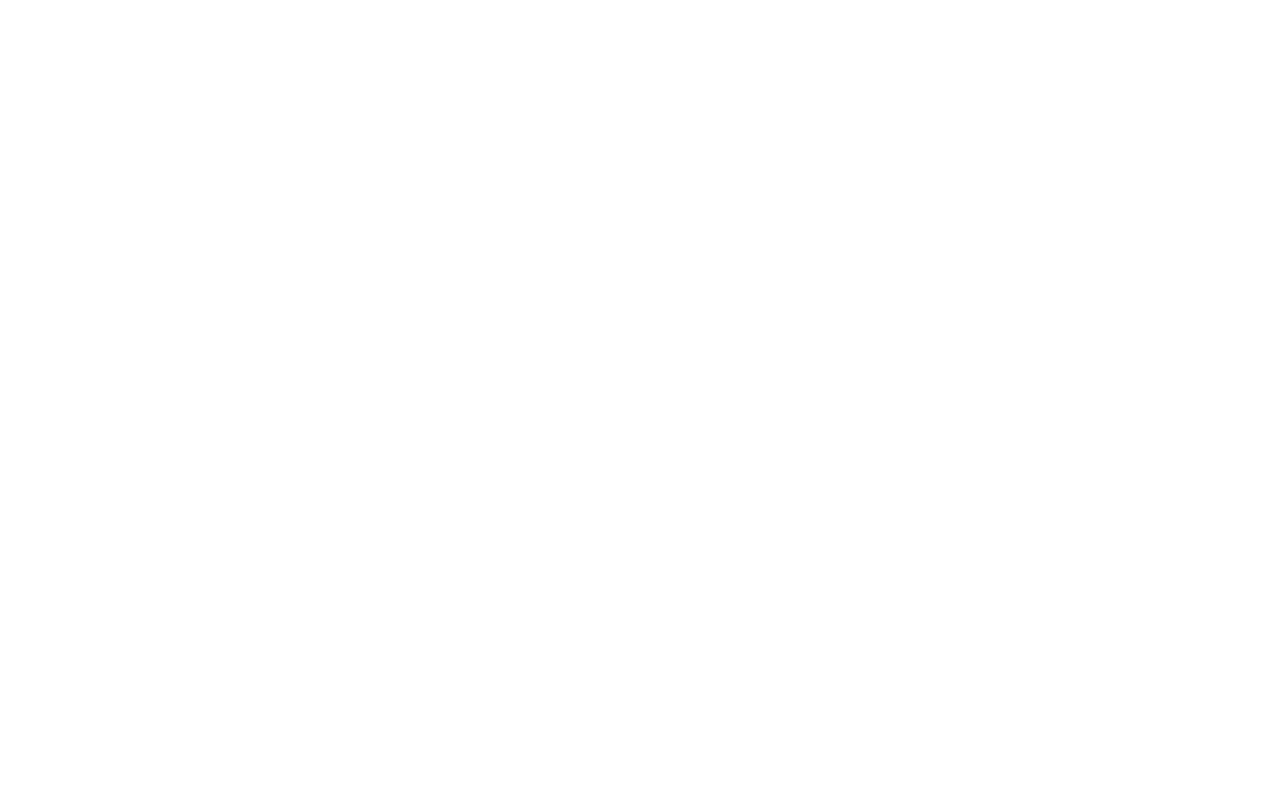
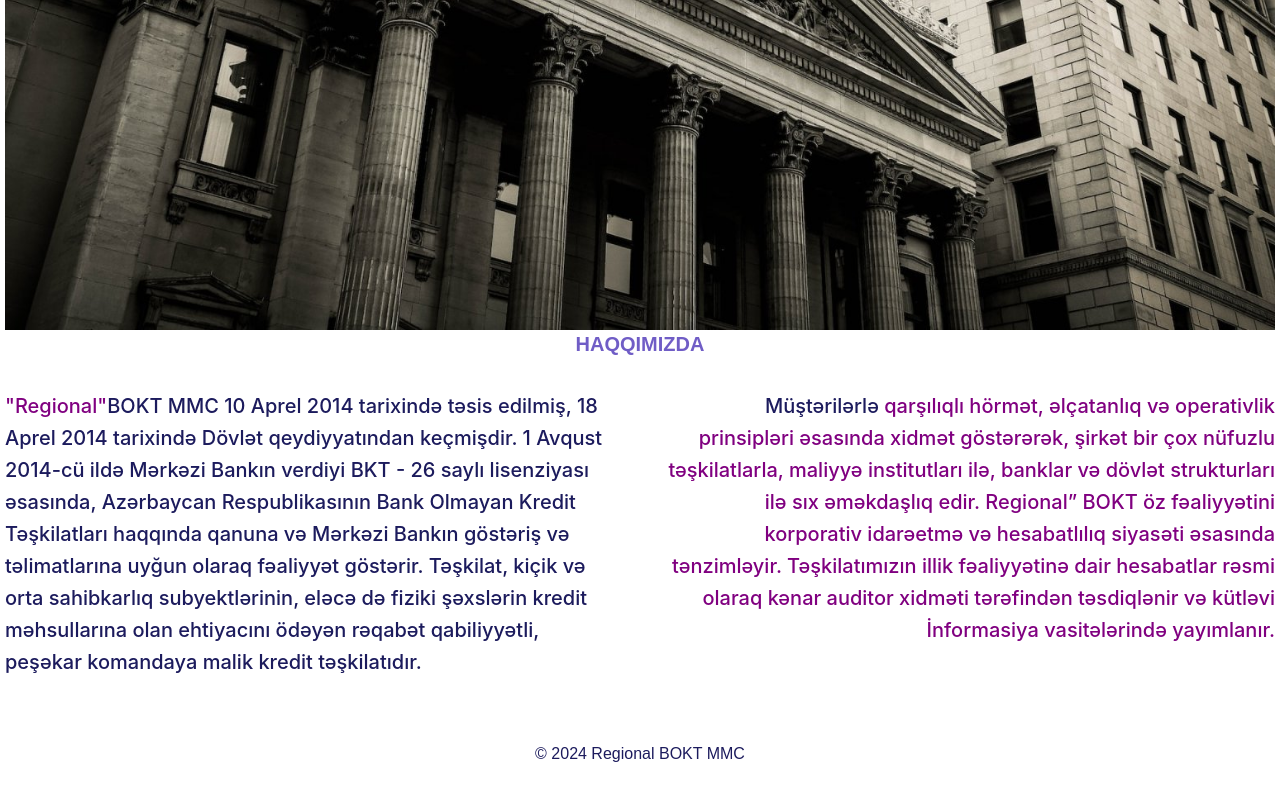
Before and after one commit to Gahramanoval301/regional-bokt, a Next.js app: page /about in a window 1280 px wide. Shown: the part 654-1454 px from the top of the page. Before the commit the page ends 800 px from the top, so only its background shows below. Built offline with nearby package versions, Linux system fonts and the light colour scheme.

Commit message:
creating about page

```diff
--- /dev/null
+++ b/src/app/(mainDashboard)/about/AboutPage.css
@@ -0,0 +1,29 @@
+.general {
+  display: flex;
+  justify-content: space-between;
+  font-family: "Inter", sans-serif;
+  font-size: 20px;
+  font-weight: 500;
+  line-height: 32px;
+}
+
+.leftside,
+.rightside {
+  width: 48%; /* Hər iki tərəfin bərabər genişlikdə olması üçün */
+  text-align: left;
+  text-decoration: none;
+}
+
+.rightside {
+  text-align: right;
+
+  text-decoration: none;
+}
+span {
+  color: purple;
+}
+img {
+  width: 100%;
+  height: 50%;
+  top: 230px;
+}
--- a/src/app/(mainDashboard)/about/page.tsx
+++ b/src/app/(mainDashboard)/about/page.tsx
@@ -1,9 +1,41 @@
-import React from 'react'
+import { color } from "framer-motion";
+import { div } from "framer-motion/client";
+import "./AboutPage.css";
+import React from "react";
 
-const page = () => {
+const AboutPage = () => {
   return (
-    <div>page</div>
-  )
-}
+    <div className="About">
+      <img src="/about/st.jpeg" alt="Şirkət loqosu" />
+      <h2 className="section-title-big text-center">Haqqımızda</h2>
+      <div className="general">
+        <div className="leftside">
+          <span style={{ color: "purple" }}>"Regional"</span>BOKT MMC 10 Aprel
+          2014 tarixində təsis edilmiş, 18 Aprel 2014 tarixində Dövlət
+          qeydiyyatından keçmişdir. 1 Avqust 2014-cü ildə Mərkəzi Bankın verdiyi
+          BKT - 26 saylı lisenziyası əsasında, Azərbaycan Respublikasının Bank
+          Olmayan Kredit Təşkilatları haqqında qanuna və Mərkəzi Bankın göstəriş
+          və təlimatlarına uyğun olaraq fəaliyyət göstərir. Təşkilat, kiçik və
+          orta sahibkarlıq subyektlərinin, eləcə də fiziki şəxslərin kredit
+          məhsullarına olan ehtiyacını ödəyən rəqabət qabiliyyətli, peşəkar
+          komandaya malik kredit təşkilatıdır.
+        </div>
+        <div className="rightside">
+          Müştərilərlə{" "}
+          <span>
+            qarşılıqlı hörmət, əlçatanlıq və operativlik prinsipləri əsasında
+            xidmət göstərərək, şirkət bir çox nüfuzlu təşkilatlarla, maliyyə
+            institutları ilə, banklar və dövlət strukturları ilə sıx əməkdaşlıq
+            edir. Regional” BOKT öz fəaliyyətini korporativ idarəetmə və
+            hesabatlılıq siyasəti əsasında tənzimləyir. Təşkilatımızın illik
+            fəaliyyətinə dair hesabatlar rəsmi olaraq kənar auditor xidməti
+            tərəfindən təsdiqlənir və kütləvi İnformasiya vasitələrində
+            yayımlanır.
+          </span>
+        </div>
+      </div>
+    </div>
+  );
+};
 
-export default page
+export default AboutPage;
```
Also changed, not shown: public/about/st.jpeg (added).
